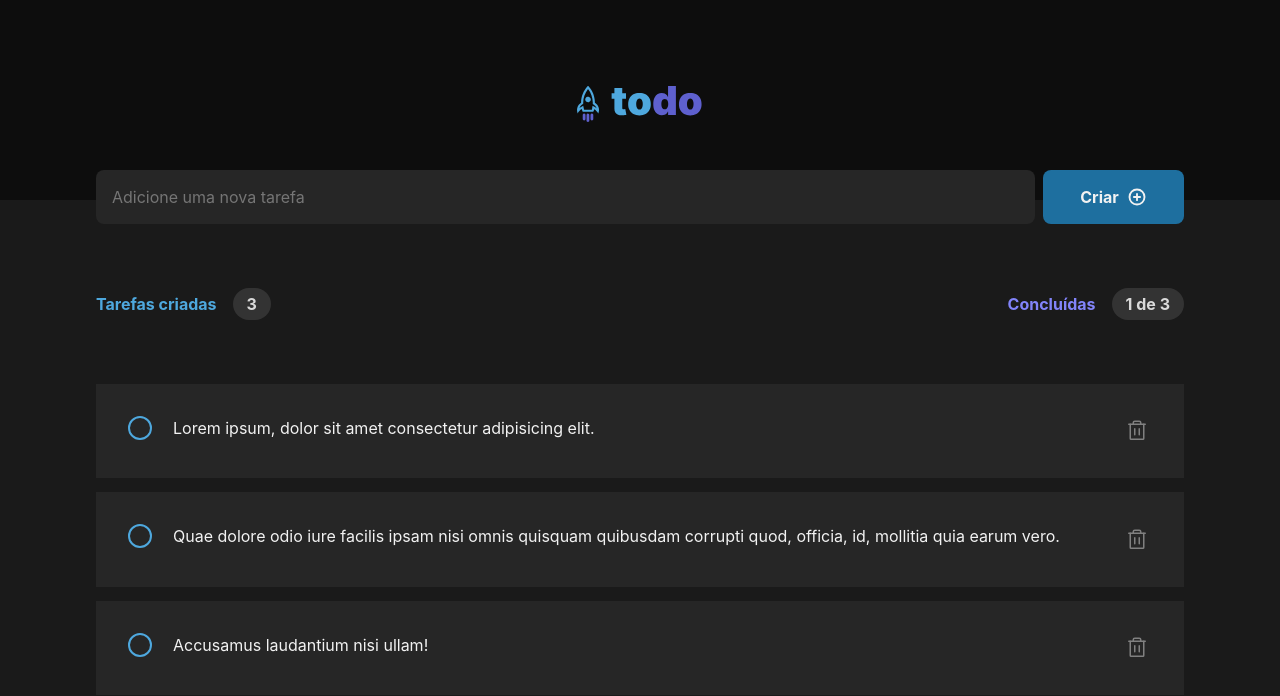
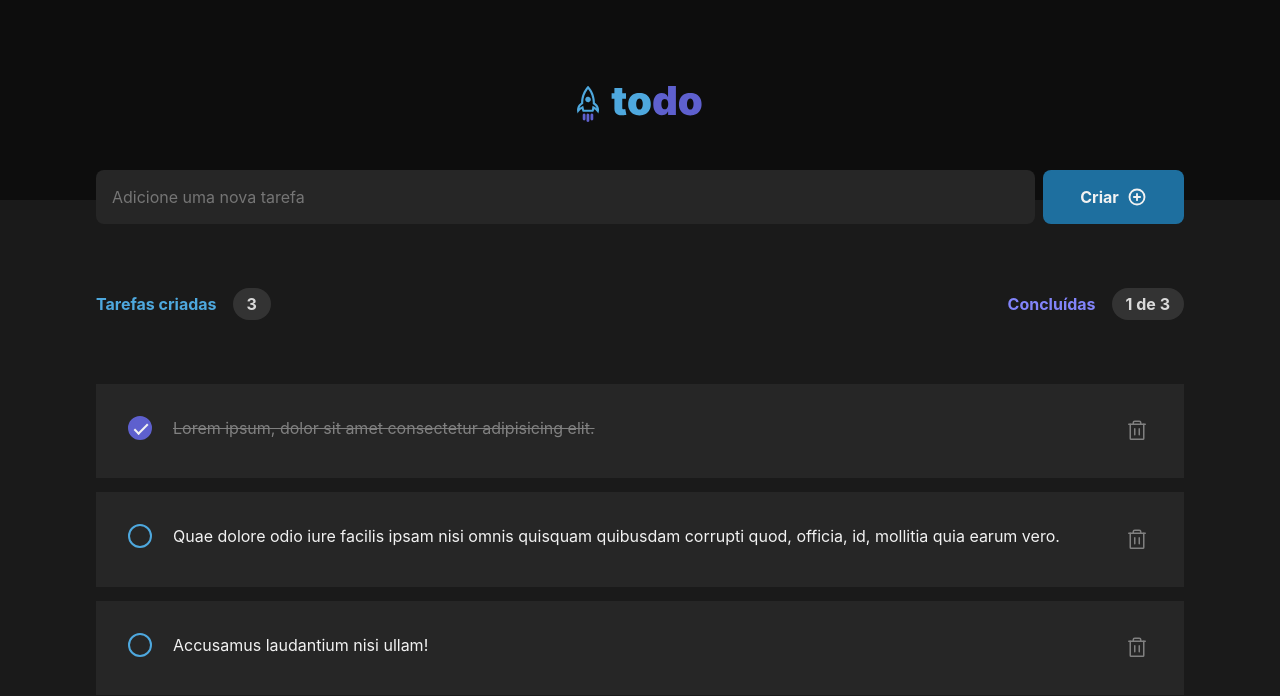
Before and after one commit to bruflor/ignite-challenge01-toDoList, a React (Vite) app: page / in a window 1280 px wide. Shown: the top 696 px of the page. Built offline with nearby package versions, Linux system fonts and the light colour scheme.

Commit message:
task css through status

```diff
--- a/src/App.tsx
+++ b/src/App.tsx
@@ -1,7 +1,6 @@
 import "./global.css";
 import styles from "./App.module.css";
 import { v4 as uuidv4 } from "uuid";
-import { PlusCircle, Trash } from "phosphor-react";
 import { TaskCard } from "./components/TaskCard";
 import { Header } from "./components/Header";
 import { NewTask } from "./components/NewTask";
@@ -40,6 +39,7 @@ export const App = () => {
     });
     setTasks(tasksWithoutDeletedOne);
   }
+
   return (
     <div className={styles.app}>
       <Header />
@@ -59,6 +59,7 @@ export const App = () => {
           {tasks.map((task) => {
             return (
               <TaskCard
+                status={task.isComplete}
                 key={task.id}
                 title={task.title}
                 onDeleteTask={deleteTask}
--- a/src/components/TaskCard.module.css
+++ b/src/components/TaskCard.module.css
@@ -70,3 +70,8 @@
   border: 0;
   color: var(--danger);
 }
+
+.completed {
+  color: var(--gray-300);
+  text-decoration: line-through;
+}
--- a/src/components/TaskCard.tsx
+++ b/src/components/TaskCard.tsx
@@ -1,25 +1,37 @@
 import { Trash } from "phosphor-react";
+import { useState } from "react";
 import { TasksProps } from "../App";
 import styles from "./TaskCard.module.css";
 
 interface TaskCardProps {
   title: string;
   onDeleteTask: (title: string) => void;
+  status: boolean;
 }
-export const TaskCard = ({ title, onDeleteTask }: TaskCardProps) => {
+export const TaskCard = ({ title, onDeleteTask, status }: TaskCardProps) => {
+  const [taskStatus, setTaskStatus] = useState(status);
   function handleDeleteTask() {
     onDeleteTask(title);
   }
+  function handleInputStatus() {
+    setTaskStatus(!taskStatus);
+  }
+
   return (
     <div className={styles.task}>
       <div>
-        <input type="checkbox" id={title} />
+        <input
+          type="checkbox"
+          id={title}
+          onChange={handleInputStatus}
+          checked={taskStatus ? true : false}
+        />
         <label htmlFor={title}></label>
-        <span>{title}</span>
+        <span className={taskStatus ? styles.completed : ""}>{title}</span>
       </div>
       <button title="Deletar tarefa" onClick={handleDeleteTask}>
         <Trash size={24} />
-      </button>{" "}
+      </button>
     </div>
   );
 };
```
